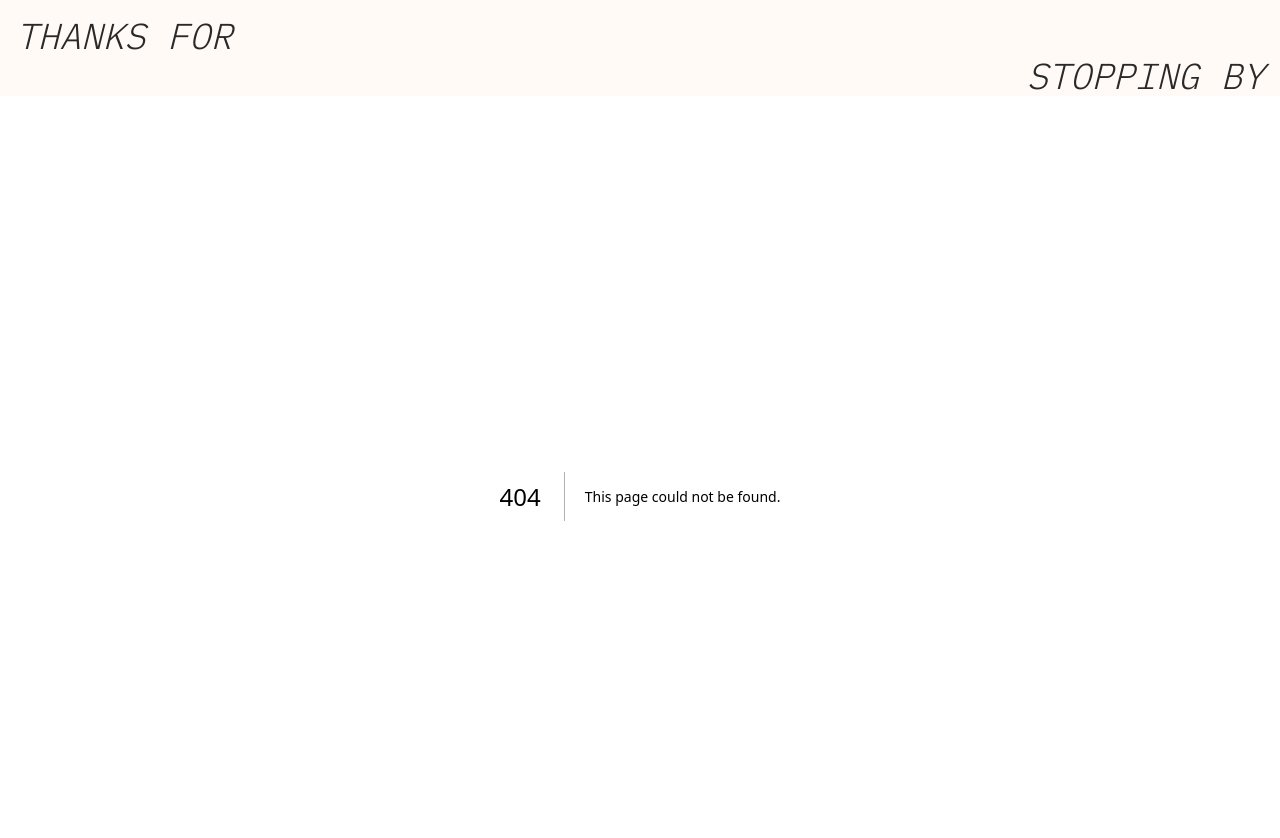
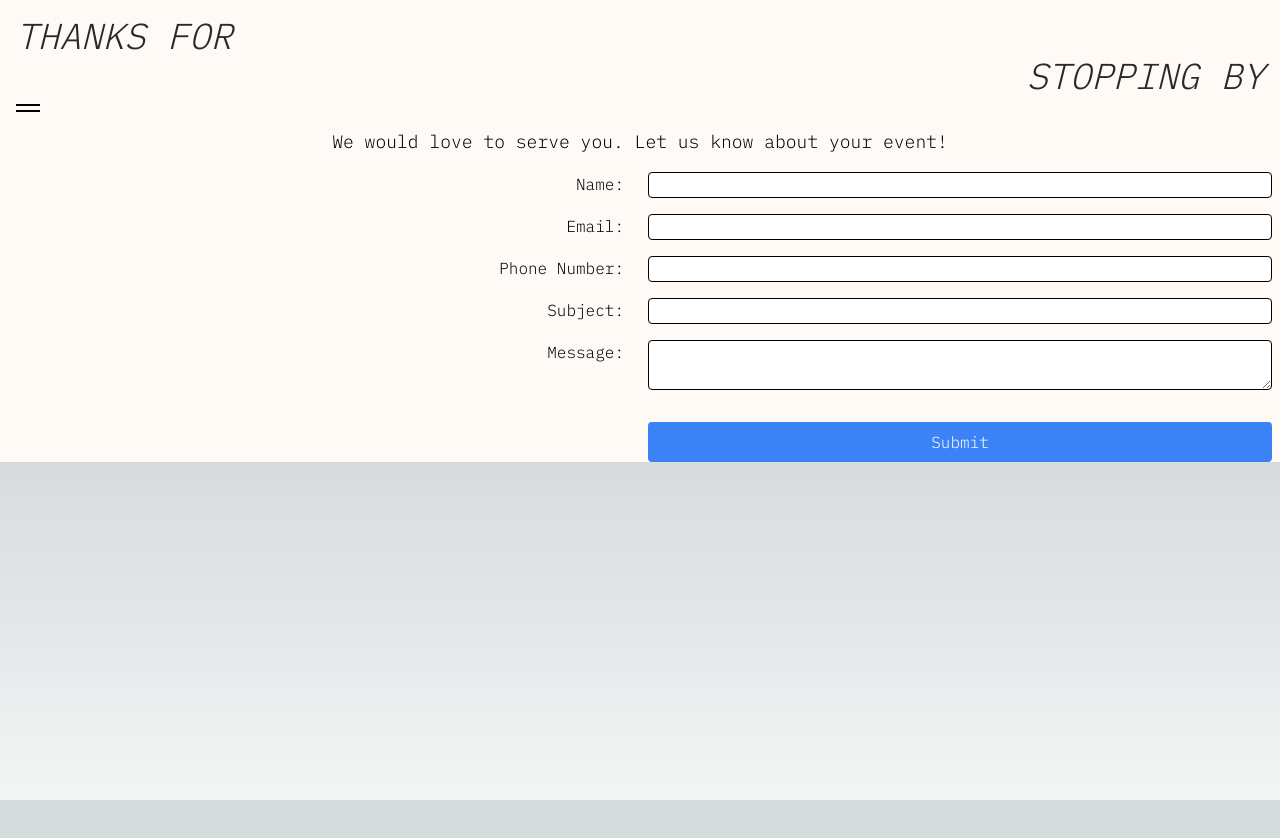
Before and after one commit to jcourson8/solasdrinkhouse, a Next.js app: page /inquires in a window 1280 px wide. Before the commit this address had no page. Shown: the top 838 px of the page. After the commit the page ends 800 px from the top, so only its background shows below. Built offline with nearby package versions, Linux system fonts and the light colour scheme.

Commit message:
added menu and start of inquires page

```diff
--- /dev/null
+++ b/app/components/DropdownMenu.js
@@ -0,0 +1,42 @@
+"use client";
+import React, { useState } from "react";
+// import { useLocation } from 'react-router-dom';
+import {useRouter} from 'next/navigation';
+import Link from 'next/link';
+const DropdownMenu = () => {
+    const [isOpen, setIsOpen] = useState(false);
+    // const location = useLocation();
+    const router = useRouter();
+
+    const toggleMenu = () => {
+      setIsOpen(!isOpen);
+    };
+
+    return (
+      <div>
+        <button onClick={toggleMenu} className="flex flex-col items-center mt-2">
+          <div className={`w-6 h-0.5 bg-black mb-1 transition-all duration-300 ease-in-out ${isOpen && 'transform translate-x-2'}`}></div>
+          <div className={`w-6 h-0.5 bg-black transition-all duration-300 ease-in-out ${isOpen && 'transform -translate-x-2'}`}></div>
+        </button>
+        <div className={`overflow-hidden transition-all duration-300 ease-in-out ${isOpen ? 'max-h-64' : 'max-h-0'} pt-2 font-plex`}>
+          {router.pathname !== '/solas' && (
+            <div className='py-1'>
+              <Link href="/" className='border border-black rounded-lg px-1 py-0 bg-transparent text-black inline-block' onClick={toggleMenu}>What's Solas?</Link>
+            </div>
+          )}
+          {router.pathname !== '/event' && (
+            <div className='py-1'>
+              <Link href="/inquires" className='border border-black rounded-lg px-1 py-0 bg-transparent text-black inline-block' onClick={toggleMenu}>Can I have you at my event?</Link>
+            </div>
+          )}
+          {router.pathname !== '/menu' && (
+            <div className='py-1'>
+              <Link href="/menu" className='border border-black rounded-lg px-1 py-0 bg-transparent text-black inline-block' onClick={toggleMenu}>Current Menu!</Link>
+            </div>
+          )}
+        </div>
+      </div>
+    );
+  };
+
+export default DropdownMenu;
--- /dev/null
+++ b/app/components/InquiresPage.js
@@ -0,0 +1,43 @@
+'use client'
+import React, { useState } from 'react';
+
+const InquiriesPage = () => {
+  const [name, setName] = useState('');
+  const [email, setEmail] = useState('');
+  const [phoneNumber, setPhoneNumber] = useState('');
+  const [subject, setSubject] = useState('');
+  const [message, setMessage] = useState('');
+
+  const handleSubmit = (e) => {
+    e.preventDefault();
+    // Handle the form submission logic here.
+    console.log(name, email, phoneNumber, subject, message);
+  };
+
+  return (
+    <div className="container mx-auto bg-lightTan text-black font-plex pt-2">
+      <h1 className="text-lg mb-4 text-center">We would love to serve you. Let us know about your event!</h1>
+      <form onSubmit={handleSubmit} className="grid grid-cols-2 gap-4 px-2">
+        <label className="text-right mr-2">Name:</label>
+        <input type="text" value={name} onChange={e => setName(e.target.value)} className="border border-black rounded" />
+
+        <label className="text-right mr-2">Email:</label>
+        <input type="email" value={email} onChange={e => setEmail(e.target.value)} className="border border-black rounded" />
+
+        <label className="text-right mr-2">Phone Number:</label>
+        <input type="tel" value={phoneNumber} onChange={e => setPhoneNumber(e.target.value)} className="border border-black rounded" />
+
+        <label className="text-right mr-2">Subject:</label>
+        <input type="text" value={subject} onChange={e => setSubject(e.target.value)} className="border border-black rounded" />
+
+        <label className="text-right mr-2">Message:</label>
+        <textarea value={message} onChange={e => setMessage(e.target.value)} className="border border-black rounded" />
+
+        <div></div>
+        <button type="submit" className="bg-blue-500 text-white px-4 py-2 mt-4 rounded">Submit</button>
+      </form>
+    </div>
+  );
+};
+
+export default InquiriesPage;
--- /dev/null
+++ b/app/inquires/page.js
@@ -0,0 +1,5 @@
+import InquiriesPage from "../components/InquiresPage";
+
+export default function InquiresPage() {
+    return <InquiriesPage />;
+    }
--- a/app/layout.tsx
+++ b/app/layout.tsx
@@ -1,5 +1,6 @@
 import './globals.css'
 import { Inter, IBM_Plex_Mono } from 'next/font/google'
+import DropdownMenu from './components/DropdownMenu'
 
 const inter = Inter({
   subsets: ['latin'],
@@ -30,6 +31,7 @@ export default function RootLayout({
           <div className='text-dark mx-auto px-4 pt-4 bg-lightTan w-full'>
             <div><p className="text-4xl font-plex italic">THANKS FOR</p></div>
             <div><p className="text-4xl font-plex italic text-right">STOPPING BY</p></div>
+            <DropdownMenu />
           </div>
         {children}
       </body>
--- a/app/menu/page.tsx
+++ b/app/menu/page.tsx
@@ -36,7 +36,7 @@ const sections = [
       ],
     },
   ];
-export default function Home() {
+export default function MenuPage() {
 
   return (
     <div className="bg-lightTan min-h-screen">
--- a/app/page.tsx
+++ b/app/page.tsx
@@ -21,7 +21,7 @@ export default function Home() {
         <title>Solas</title>
       </Head>
       <div className="w-full text-dark mx-auto px-4 pt-4">
-        <p className="font-plex text-lg mt-4">
+        <p className="font-plex text-lg mb-2">
           Solas is here for you! We strive to be everything you love about a local coffee shop, but wherever you want us. We know you like to have fun and so do we! Let us know where you’d like to see us next.
         </p>
         <PhotoGrid pictures={pictures} />
--- a/package.json
+++ b/package.json
@@ -21,6 +21,7 @@
     "react": "18.2.0",
     "react-curved-text": "^2.0.2",
     "react-dom": "18.2.0",
+    "react-router-dom": "^6.13.0",
     "tailwindcss": "^3.3.2",
     "typescript": "5.1.3"
   }
```
Also changed, not shown: 1 other file (tests, documents, lock files or other folders).
